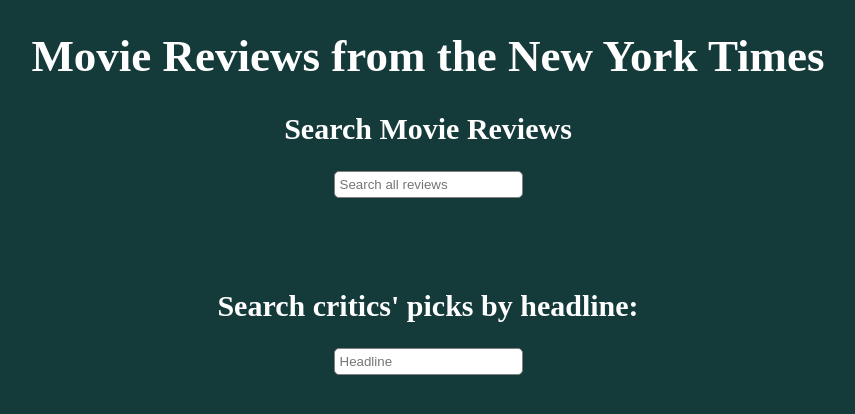
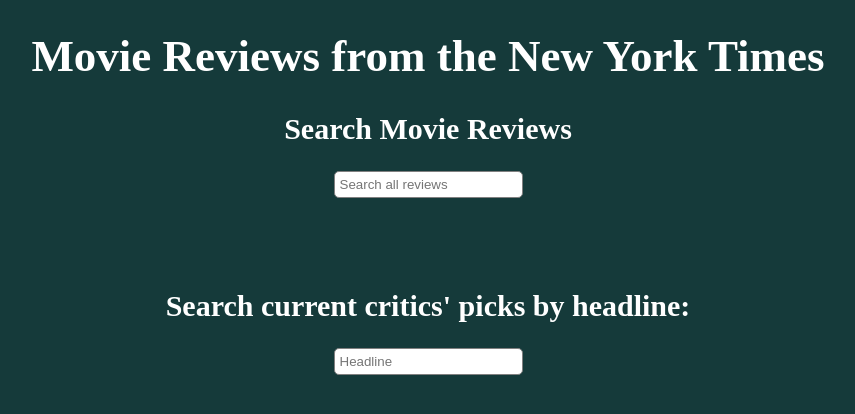
Before and after one commit to vlttx/nyt, a React (Create React App) app: page / in a window 1280 px wide. Shown: the top 414 px of the page, without its empty margins (232-1087 px from the left). Built offline with nearby package versions, Linux system fonts and the light colour scheme; no server answers; a web font is replaced by a local one.

Commit message:
minor edits

```diff
--- a/src/App.js
+++ b/src/App.js
@@ -66,7 +66,7 @@
         <br />
         {this.state.reviews.length === 0 ? (
           <div>
-            <h2>Search critics' picks by headline:</h2>
+            <h2>Search current critics' picks by headline:</h2>
             <SearchBox
               placeholder={"Headline"}
               handleChange={this.handlePicksChange}
```
